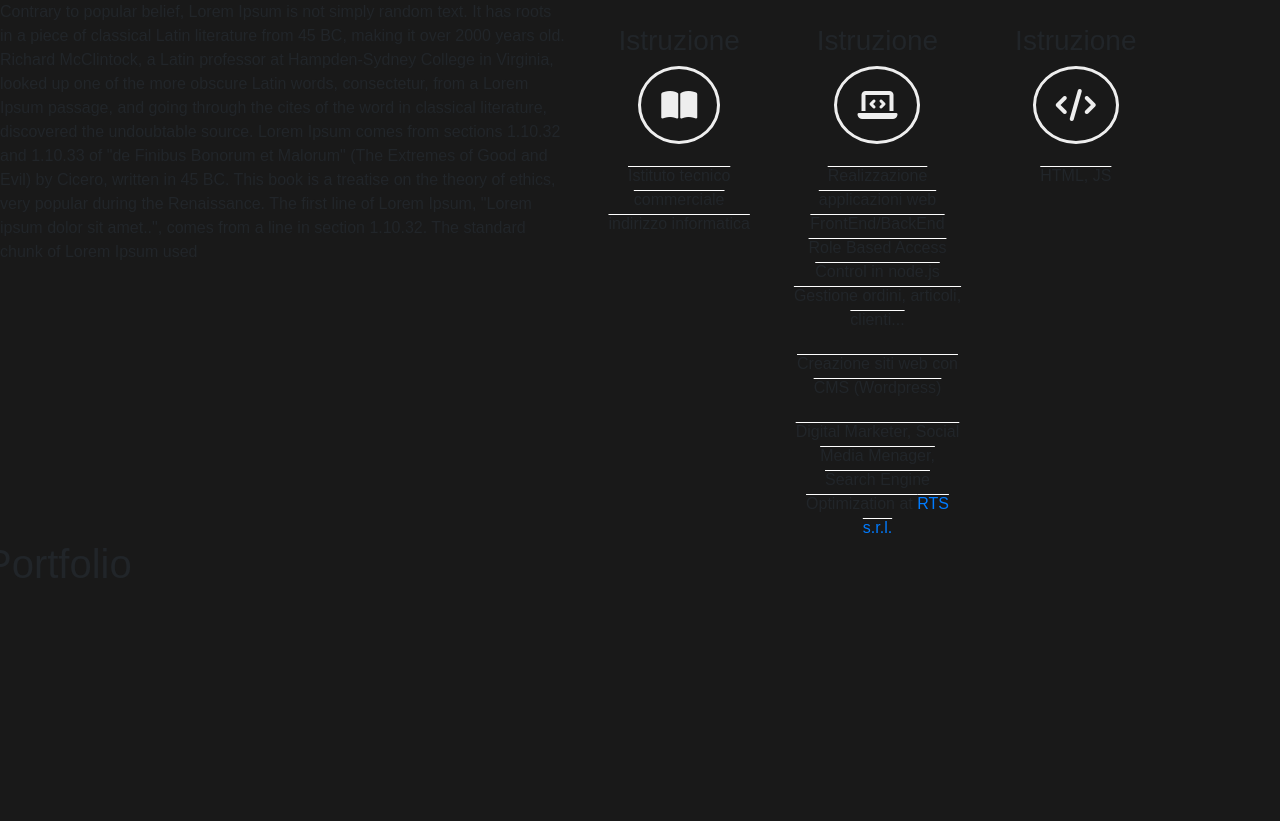
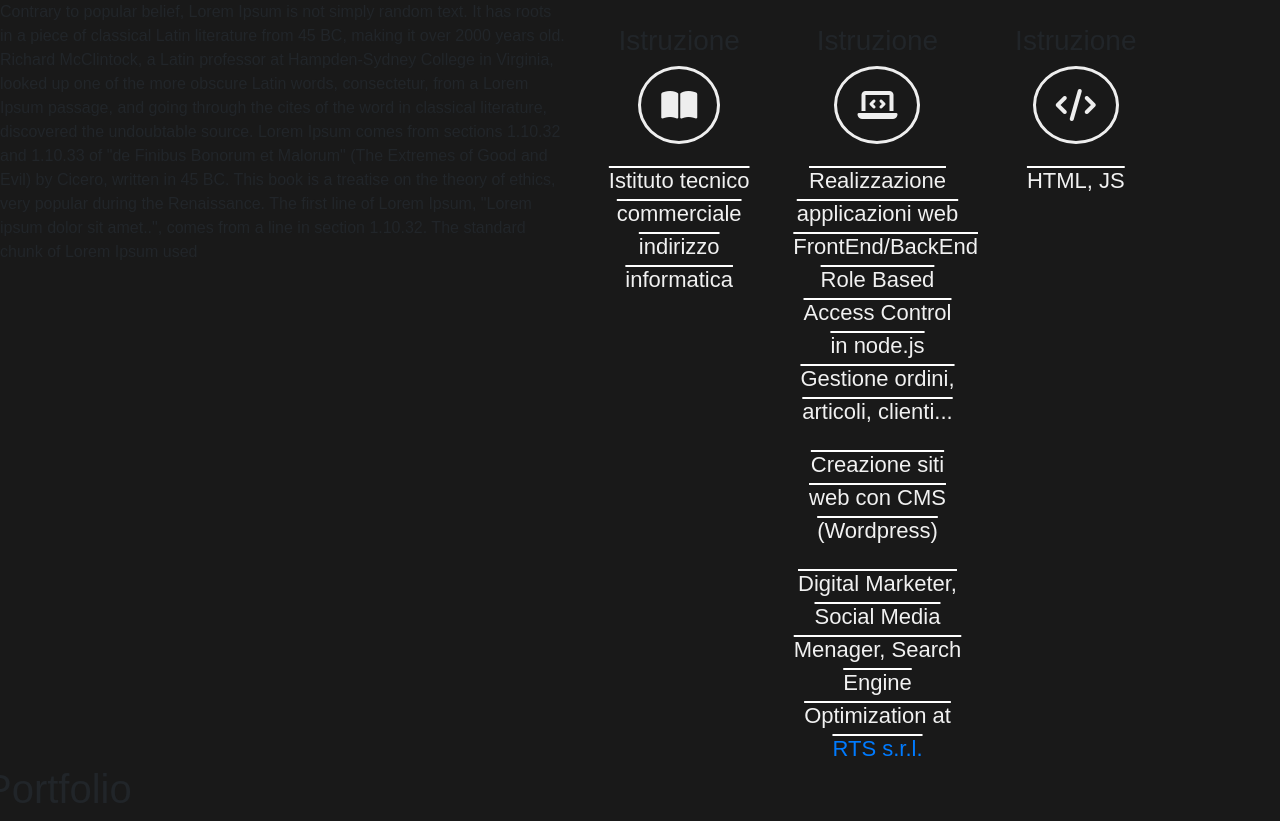
Before and after one commit to ripa001/ripa001.github.io, a Jekyll site: the page built from index.html, in a window 1280 px wide. Shown: the part 900-1721 px from the top of the page. Built offline with Jekyll 4.4.1, drawn with Linux system fonts in a browser that asks for light colours; nearby versions of some CDN libraries; some web fonts are replaced; before the commit the page ends 1496 px from its top, so only the background shows below that.

Commit message:
Update style.css

```diff
--- a/css/style.css
+++ b/css/style.css
@@ -149,6 +149,8 @@ body{
 #about .row .scheme .item-scheme{
   margin-top:20px;
   text-decoration: overline white;
+  font-size:22px;
+  color:#f1f1f1;
 }
 
 
```
